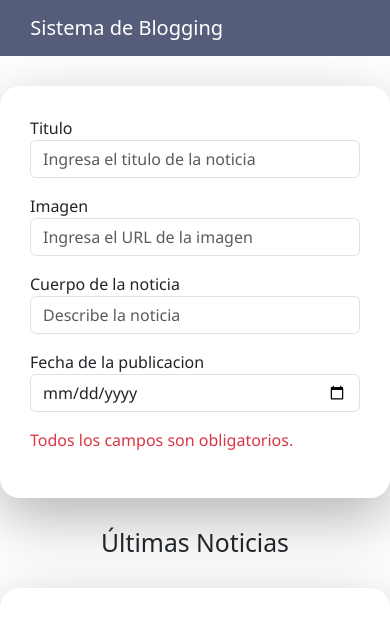
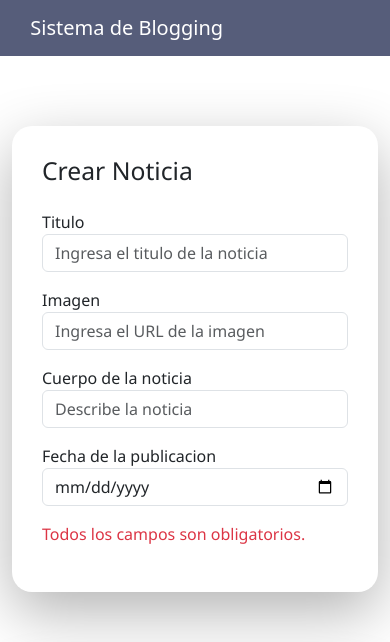
Before and after one commit to JuanDacoder24/DWEC_2026, an Angular app in the folder Proyecto_Blog_Angular/: page / in a window 390 px wide. Shown: the top 642 px of the page. Built offline with nearby package versions, Linux system fonts and the light colour scheme.

Commit message:
Proyecto Blog terminado

```diff
--- a/Proyecto_Blog_Angular/src/app/Components/blog/blog.html
+++ b/Proyecto_Blog_Angular/src/app/Components/blog/blog.html
@@ -1,4 +1,8 @@
-<section class="container">
+<div class="container">
+    <div class="row">
+        <div class="col-md-4">
+            <section>
+                <h2 class="mb-4">Crear Noticia</h2>
                 <div class="mb-3">
                     <label class="titulo">Titulo</label>
                     <input type="text" class="form-control" id="titulo" placeholder="Ingresa el titulo de la noticia"
@@ -26,14 +30,13 @@
                 <button (click)="guardarDatos()" class="btn-guardar">GUARDAR</button>
                 }
             </section>
+        </div>
 
-
-
+        <div class="col-md-8">
+            <section>
                 <h2 class="text-center mb-4">Últimas Noticias</h2>
-<section class="container">
-    <div class="container">
                 @for(noticias of arrayNoticias; track noticias.id){
-        <div class="card">
+                <div class="card mb-3">
                     <div class="card-header fs-2">{{noticias.titulo}}</div>
                     <div class="card-body">
                         <img [src]="noticias.url" [alt]="noticias.titulo" class="img-fluid mb-2 rounded img-safe img-preview">
@@ -42,5 +45,8 @@
                     </div>
                 </div>
                 }
+            </section>
         </div>
-</section>
+
+    </div>
+</div>
--- a/Proyecto_Blog_Angular/src/app/Components/blog/blog.ts
+++ b/Proyecto_Blog_Angular/src/app/Components/blog/blog.ts
@@ -23,8 +23,8 @@ export class Blog {
 
   constructor(){
     this.arrayNoticias = [
-      { id: 1, titulo: "Álex Márquez supera en un vibrante duelo a Pedro Acosta y gana la carrera al sprint del GP de Portugal", url: "https://img2.rtve.es/i/?w=1600&i=01762616306874.jpg", cuerpo:"El español Alex Márquez (Ducati Desmosedici GP24) ha logrado su segunda victoria 'sprint' de la temporada al vencer la del Gran Premio de Portugal de MotoGP, que se ha disputado en el circuito de Portimao.Alex Márquez supo esperar su oportunidad para doblegar al líder inicial de una carrera programada a 12 vueltas, el español Pedro Acosta (KTM RC 16), que se tuvo que conformar con la segunda posición, por delante del italiano Marco Bezzecchi (Aprilia RS-GP).Acosta estaba por primera vez en la línea frontal de salida en lo que va de la temporada, mientras que el autor de la 'pole position', el italiano Marco Bezzecchi (Aprilia RS-GP), buscó enfilar en primera posición la curva de final de recta al apagarse el semáforo rojo, un objetivo que logró a pesar de que se levantó la rueda delantera de su moto en los metros iniciales.", fecha:"08/11/2025" },
-      { id: 2, titulo: "Piastri estrella muchas de sus opciones al Mundial en la carrera al sprint de Brasil y Norris gana para ser más líder", url: "https://img2.rtve.es/i/?w=1600&i=01762613506136.jpg", cuerpo:"A falta de solo cuatro pruebas, la presión está pudiendo con Oscar Piastri cuando se acercaba a su primer Mundial de Fórmula 1. Si ya había perdido su ventaja, que llegó a ser cercana a 30 puntos respecto a su compañero en McLaren Lando Norris, en la carrera al sprint del GP de Brasil el australiano ha podido enterrar muchas de sus opciones al título.Piastri se salió en la vuelta 7, cuando rodaba en tercera plaza. Su accidente, que provocó también la salida de pista de Colapinto y Hulkenberg, provocó una bandera roja durante varios minutos. La organización decidió realizar una salida lanzada en vez de repetir la salida original, que dejó poco cambio en la parrilla.", fecha:"08/11/2025" },
+      { id: 1, titulo: "Álex Márquez supera en un vibrante duelo a Pedro Acosta y gana la carrera al sprint del GP de Portugal", url: "https://img2.rtve.es/i/?w=1600&i=01762616306874.jpg", cuerpo:"El español Alex Márquez (Ducati Desmosedici GP24) ha logrado su segunda victoria 'sprint' de la temporada al vencer la del Gran Premio de Portugal de MotoGP, que se ha disputado en el circuito de Portimao.Alex Márquez supo esperar su oportunidad para doblegar al líder inicial de una carrera programada a 12 vueltas, el español Pedro Acosta (KTM RC 16), que se tuvo que conformar con la segunda posición, por delante del italiano Marco Bezzecchi (Aprilia RS-GP).Acosta estaba por primera vez en la línea frontal de salida en lo que va de la temporada, mientras que el autor de la 'pole position', el italiano Marco Bezzecchi (Aprilia RS-GP), buscó enfilar en primera posición la curva de final de recta al apagarse el semáforo rojo, un objetivo que logró a pesar de que se levantó la rueda delantera de su moto en los metros iniciales.", fecha:"2025-11-08" },
+      { id: 2, titulo: "Piastri estrella muchas de sus opciones al Mundial en la carrera al sprint de Brasil y Norris gana para ser más líder", url: "https://img2.rtve.es/i/?w=1600&i=01762613506136.jpg", cuerpo:"A falta de solo cuatro pruebas, la presión está pudiendo con Oscar Piastri cuando se acercaba a su primer Mundial de Fórmula 1. Si ya había perdido su ventaja, que llegó a ser cercana a 30 puntos respecto a su compañero en McLaren Lando Norris, en la carrera al sprint del GP de Brasil el australiano ha podido enterrar muchas de sus opciones al título.Piastri se salió en la vuelta 7, cuando rodaba en tercera plaza. Su accidente, que provocó también la salida de pista de Colapinto y Hulkenberg, provocó una bandera roja durante varios minutos. La organización decidió realizar una salida lanzada en vez de repetir la salida original, que dejó poco cambio en la parrilla.", fecha:"2025-11-08" },
 
     ];
   }
```
Lines whose indentation alone changed are shown as unchanged.
